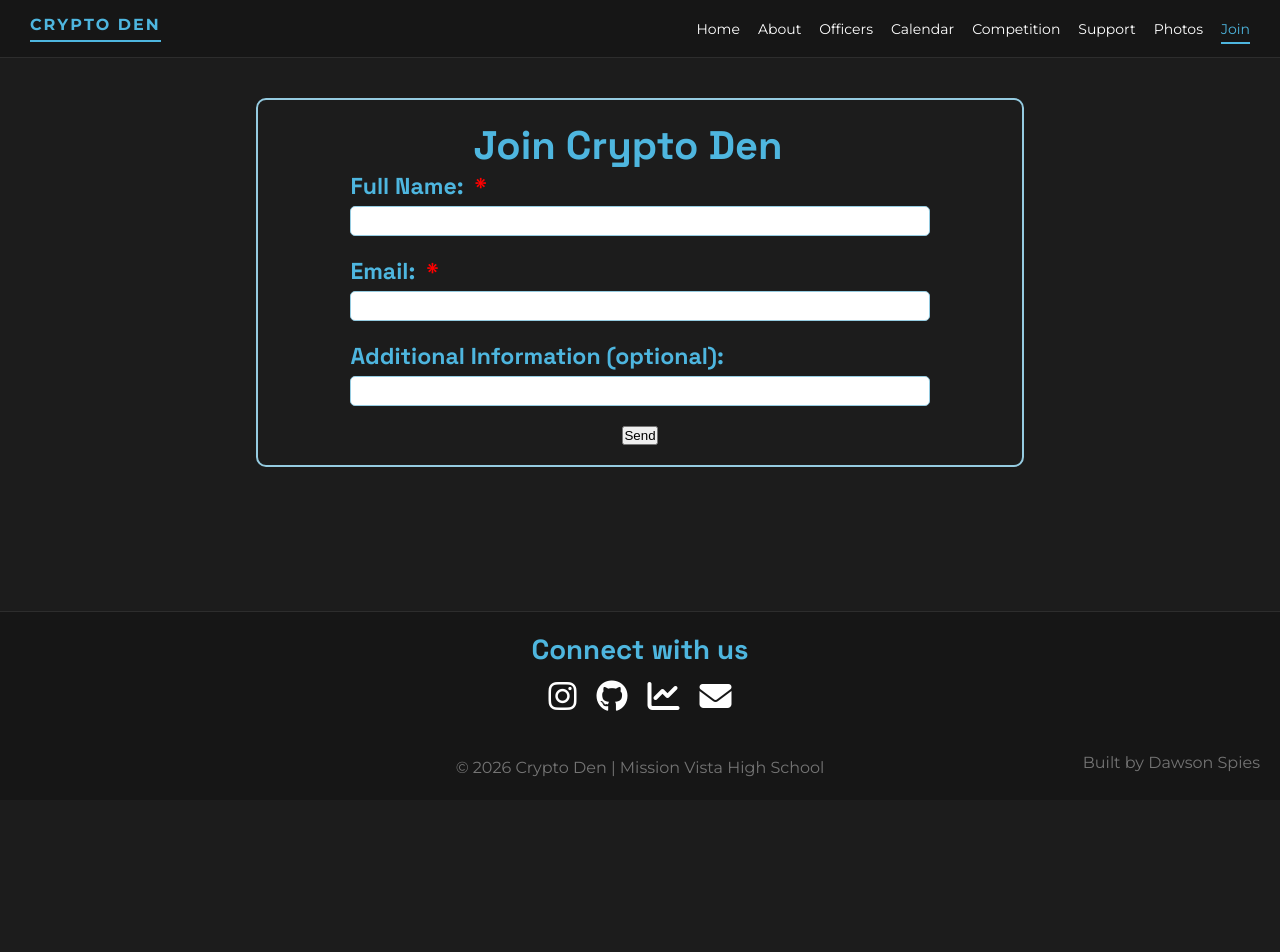
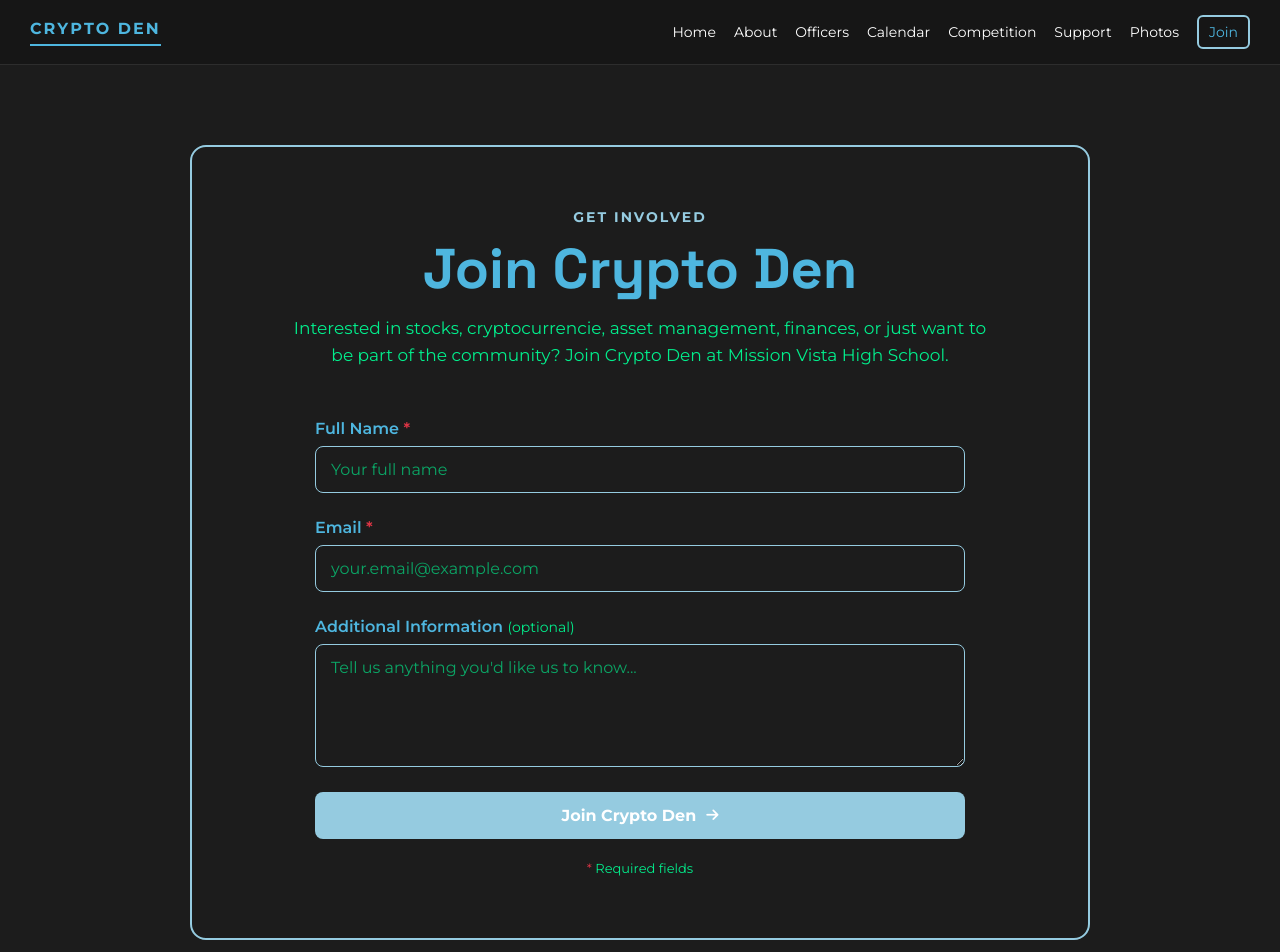
Before and after one commit to mvhscryptoden/mvhscryptoden.github.io, a plain HTML site: page join.html in a window 1280 px wide. Shown: the top 952 px of the page. Before the commit the page ends 800 px from the top, so only its background shows below. Drawn offline with Linux system fonts and the light colour scheme; no server answers.

Commit message:
changed competition prize val and join pave

```diff
--- a/css/global.css
+++ b/css/global.css
@@ -99,7 +99,9 @@ section.hero {
 .pageEndContent { width: min(1100px, calc(100% - 48px)); margin: auto; text-align: center; }
 .subTitle { margin-bottom: -7px; }
 .section-header { margin-bottom: 5px; }
-.special { background-image: linear-gradient(to right, var(--accent), var(--secondary)); color: transparent; background-clip: text; }
+.special {
+    color: var(--secondary);
+}
 .grid { display: grid; grid-template-columns: repeat(auto-fit, minmax(240px, 1fr)); gap: 20px; }
 
 footer {
--- a/css/join.css
+++ b/css/join.css
@@ -1,50 +1,243 @@
-section.form {
-    border-radius: 10px;
-    border: 2px solid var(--accent);
-    padding: 20px;
-    width: 60vw;
-    margin: auto;
-    position: relative;
-    margin-top: 40px;
-    margin-bottom: 40px;
-    height: fit-content;
+.join-section {
+    width: 100%;
+    padding: 80px 20px;
+    box-sizing: border-box;
 }
 
-form.joinForm {
-    display: flex;
-    flex-direction: column;
-    align-items: center;
-    justify-content: center;
-    gap: 20px;
-    width: 80%;
-    max-width: 600px;
+.join-container {
+    width: min(900px, 100%);
     margin: 0 auto;
+
+    border: 2px solid var(--accent);
+    border-radius: 16px;
+
+    padding: 60px;
+    box-sizing: border-box;
+
+    background: var(--background);
 }
 
-label {
-    display: flex;
-    flex-direction: column;
-    align-items: flex-start;
-    width: 100%;
-    align-items: center;
+/* ============================= */
+/* HEADER */
+/* ============================= */
+
+.join-header {
+    text-align: center;
+    max-width: 700px;
+    margin: 0 auto 50px;
 }
 
-label h4 {
-    text-align: left;
-    width: 100%;
-    margin-bottom: 5px;
+.join-eyebrow {
+    margin: 0 0 10px;
+
+    font-size: 14px;
+    font-weight: 700;
+    letter-spacing: 2px;
+
+    color: var(--accent);
+}
+
+.join-header h1 {
+    margin: 0 0 15px;
+
+    font-size: clamp(36px, 5vw, 56px);
+    line-height: 1.1;
+
     color: var(--primary);
 }
 
-span.required {
-    color: red;
-    margin-left: 5px;
+.join-header p:last-child {
+    margin: 0;
+
+    font-size: 17px;
+    line-height: 1.6;
+
+    color: var(--secondary);
 }
 
-form input, form select, form textarea {
+/* ============================= */
+/* FORM */
+/* ============================= */
+
+form.joinForm {
     width: 100%;
-    padding: 5px;
-    border-radius: 5px;
+    max-width: 650px;
+
+    margin: 0 auto;
+
+    display: flex;
+    flex-direction: column;
+
+    gap: 25px;
+}
+
+.form-group {
+    width: 100%;
+
+    display: flex;
+    flex-direction: column;
+
+    gap: 8px;
+}
+
+.form-group label {
+    width: 100%;
+
+    font-size: 16px;
+    font-weight: 600;
+
+    color: var(--primary);
+}
+
+.required {
+    color: #dc3545;
+}
+
+.optional {
+    font-size: 14px;
+    font-weight: 400;
+
+    color: var(--secondary);
+}
+
+/* ============================= */
+/* INPUTS */
+/* ============================= */
+
+form input,
+form textarea,
+form select {
+    width: 100%;
+
+    box-sizing: border-box;
+
+    padding: 13px 15px;
+
+    border-radius: 8px;
     border: 1px solid var(--accent);
+
+    background: transparent;
+
+    color: var(--primary);
+
+    font-family: inherit;
     font-size: 16px;
+
+    outline: none;
+
+    transition:
+        border-color 0.2s ease,
+        box-shadow 0.2s ease,
+        background-color 0.2s ease;
 }
+
+form textarea {
+    resize: vertical;
+    min-height: 120px;
+}
+
+form input::placeholder,
+form textarea::placeholder {
+    color: var(--secondary);
+    opacity: 0.65;
+}
+
+form input:focus,
+form textarea:focus,
+form select:focus {
+    border-color: var(--accent);
+
+    box-shadow: 0 0 0 3px color-mix(
+        in srgb,
+        var(--accent) 20%,
+        transparent
+    );
+}
+
+/* ============================= */
+/* BUTTON */
+/* ============================= */
+
+form button {
+    width: 100%;
+
+    padding: 14px 20px;
+
+    border: none;
+    border-radius: 8px;
+
+    background: var(--accent);
+    color: white;
+
+    font-family: inherit;
+    font-size: 16px;
+    font-weight: 700;
+
+    cursor: pointer;
+
+    display: flex;
+    align-items: center;
+    justify-content: center;
+    gap: 10px;
+
+    transition:
+        transform 0.2s ease,
+        opacity 0.2s ease;
+}
+
+form button:hover {
+    opacity: 0.9;
+    transform: translateY(-2px);
+}
+
+form button:active {
+    transform: translateY(0);
+}
+
+form button i {
+    font-size: 14px;
+}
+
+/* ============================= */
+/* FOOTNOTE */
+/* ============================= */
+
+.form-note {
+    margin: -5px 0 0;
+
+    text-align: center;
+
+    font-size: 13px;
+
+    color: var(--secondary);
+}
+
+/* ============================= */
+/* MOBILE */
+/* ============================= */
+
+@media (max-width: 700px) {
+
+    .join-section {
+        padding: 40px 15px;
+    }
+
+    .join-container {
+        padding: 40px 25px;
+
+        border-radius: 12px;
+    }
+
+    .join-header {
+        margin-bottom: 35px;
+    }
+
+    .join-header h1 {
+        font-size: 38px;
+    }
+
+    .join-header p:last-child {
+        font-size: 15px;
+    }
+
+}
--- a/join.html
+++ b/join.html
@@ -28,34 +28,85 @@
             <a href="competition.html">Competition</a>
             <a href="support.html">Support</a>
             <a href="photos.html">Photos</a>
-            <a class="nav-active" href="join.html" class="nav-cta">Join</a>
+            <a class="nav-active nav-cta" href="join.html">Join</a>
         </nav>
     </header>
 
     <!-- SECTION CONTENT -->
-    <section class="section form">
-        <div class="hero-content">
+    <section class="join-section">
+        <div class="join-container">
+
+            <div class="join-header">
+                <p class="join-eyebrow">GET INVOLVED</p>
                 <h1>Join Crypto Den</h1>
+                <p>
+                    Interested in stocks, cryptocurrencie, asset management, finances, or just
+                    want to be part of the community? Join Crypto Den at Mission
+                    Vista High School.
+                </p>
             </div>
 
-        <form action="https://formspree.io/f/moeawggy" method="POST" class="joinForm" id="joinForm" novalidate>
-        <label>
-            <h4>Full Name: <span class="required">*</span></h4>
-            <input type="text" name="name">
+            <form
+                action="https://formspree.io/f/moeawggy"
+                method="POST"
+                class="joinForm"
+                id="joinForm"
+                novalidate
+            >
+
+                <div class="form-group">
+                    <label for="name">
+                        Full Name <span class="required">*</span>
                     </label>
 
-        <label>
-            <h4>Email: <span class="required">*</span></h4>
-            <input type="email" name="email">
+                    <input
+                        type="text"
+                        id="name"
+                        name="name"
+                        placeholder="Your full name"
+                        autocomplete="name"
+                    >
+                </div>
+
+                <div class="form-group">
+                    <label for="email">
+                        Email <span class="required">*</span>
                     </label>
 
-        <label>
-            <h4>Additional Information (optional):</h4>
-            <input id="optionalFieldId" type="text" name="info">
+                    <input
+                        type="email"
+                        id="email"
+                        name="email"
+                        placeholder="your.email@example.com"
+                        autocomplete="email"
+                    >
+                </div>
+
+                <div class="form-group">
+                    <label for="info">
+                        Additional Information
+                        <span class="optional">(optional)</span>
                     </label>
-        <!-- your other form fields go here -->
-        <button type="submit">Send</button>
+
+                    <textarea
+                        id="optionalFieldId"
+                        name="info"
+                        placeholder="Tell us anything you'd like us to know..."
+                        rows="5"
+                    ></textarea>
+                </div>
+
+                <button type="submit">
+                    Join Crypto Den
+                    <i class="fa-solid fa-arrow-right"></i>
+                </button>
+
+                <p class="form-note">
+                    <span class="required">*</span> Required fields
+                </p>
+
             </form>
+        </div>
     </section>
 
     <!-- FOOTER -->
```
Also changed, not shown: competition.html (+1 -1 lines). Lines whose indentation alone changed are shown as unchanged.
